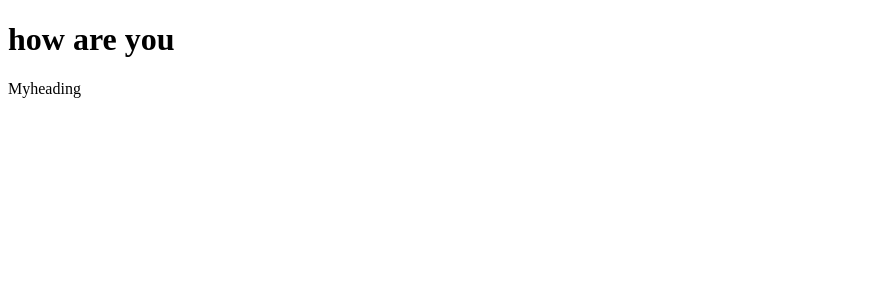
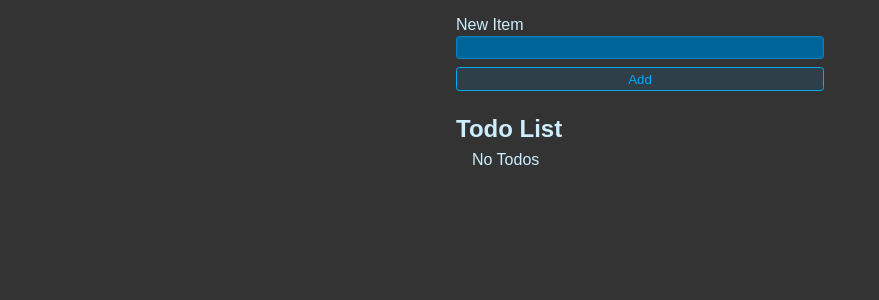
Before and after one commit to zeeshansyed695/todo, a React (Create React App) app: page / in a window 1280 px wide. Shown: the top 300 px of the page, without its empty margins (0-879 px from the left). Built offline with nearby package versions, Linux system fonts and the light colour scheme.

Commit message:
Initial app

```diff
--- a/src/App.jsx
+++ b/src/App.jsx
@@ -1,16 +1,52 @@
-import Myheading from './components/Myheading';
+import { useEffect, useState } from "react"
+import { NewTodoForm } from "./components/NewTodoForm"
+import "./components/styles.css"
+import { TodoList } from "./components/TodoList"
 
+export default function App() {
+  const [todos, setTodos] = useState(() => {
+    const localValue = localStorage.getItem("ITEMS")
+    if (localValue == null) return []
 
-function App() {
+    return JSON.parse(localValue)
+  })
+
+  useEffect(() => {
+    localStorage.setItem("ITEMS", JSON.stringify(todos))
+  }, [todos])
+
+  function addTodo(title) {
+    setTodos(currentTodos => {
+      return [
+        ...currentTodos,
+        { id: crypto.randomUUID(), title, completed: false },
+      ]
+    })
+  }
+
+  function toggleTodo(id, completed) {
+    setTodos(currentTodos => {
+      return currentTodos.map(todo => {
+        if (todo.id === id) {
+          return { ...todo, completed }
+        }
+
+        return todo
+      })
+    })
+  }
+
+  function deleteTodo(id) {
+    setTodos(currentTodos => {
+      return currentTodos.filter(todo => todo.id !== id)
+    })
+  }
+
   return (
-
-    <div >
-      <h1>how are you</h1>
-      <Myheading/>
-
-
-    </div>
-  );
+    <>
+      <NewTodoForm onSubmit={addTodo} />
+      <h1 className="header">Todo List</h1>
+      <TodoList todos={todos} toggleTodo={toggleTodo} deleteTodo={deleteTodo} />
+    </>
+  )
 }
-
-export default App;
--- a/src/components/Myheading.jsx
+++ /dev/null
@@ -1,9 +0,0 @@
-import React from 'react'
-
-const Myheading = () => {
-  return (
-    <div>Myheading</div>
-  )
-}
-
-export default Myheading;
--- /dev/null
+++ b/src/components/NewTodoForm.jsx
@@ -0,0 +1,29 @@
+import { useState } from "react"
+
+export function NewTodoForm({ onSubmit }) {
+  const [newItem, setNewItem] = useState("")
+
+  function handleSubmit(e) {
+    e.preventDefault()
+    if (newItem === "") return
+
+    onSubmit(newItem)
+
+    setNewItem("")
+  }
+
+  return (
+    <form onSubmit={handleSubmit} className="new-item-form">
+      <div className="form-row">
+        <label htmlFor="item">New Item</label>
+        <input
+          value={newItem}
+          onChange={e => setNewItem(e.target.value)}
+          type="text"
+          id="item"
+        />
+      </div>
+      <button className="btn">Add</button>
+    </form>
+  )
+}
--- /dev/null
+++ b/src/components/TodoList.jsx
@@ -0,0 +1,19 @@
+import { TodoItem } from "./TodoItem"
+
+export function TodoList({ todos, toggleTodo, deleteTodo }) {
+  return (
+    <ul className="list">
+      {todos.length === 0 && "No Todos"}
+      {todos.map(todo => {
+        return (
+          <TodoItem
+            {...todo}
+            key={todo.id}
+            toggleTodo={toggleTodo}
+            deleteTodo={deleteTodo}
+          />
+        )
+      })}
+    </ul>
+  )
+}
--- /dev/null
+++ b/src/components/styles.css
@@ -0,0 +1,140 @@
+* {
+    font-family: Arial, Helvetica, sans-serif;
+    box-sizing: border-box;
+  }
+
+  body {
+    background: #333;
+    color: hsl(200, 100%, 90%);
+    max-width: 400px;
+    padding: 1rem;
+    margin: 0 auto;
+  }
+
+  .new-item-form {
+    display: flex;
+    flex-direction: column;
+    gap: 0.5rem;
+  }
+
+  .form-row {
+    display: flex;
+    flex-direction: column;
+    gap: 0.1rem;
+  }
+
+  .btn {
+    background: hsl(200, 100%, 50%, 0.1);
+    border: 1px solid hsl(200, 100%, 50%);
+    color: hsl(200, 100%, 50%);
+    padding: 0.25em 0.5em;
+    border-radius: 0.25em;
+    cursor: pointer;
+    outline: none;
+  }
+
+  .btn:hover,
+  .btn:focus-visible {
+    background: hsl(200, 100%, 50%, 0.2);
+  }
+
+  .btn.btn-danger {
+    background: hsl(0, 100%, 40%, 0.1);
+    border: 1px solid hsl(0, 100%, 40%);
+    color: hsl(0, 100%, 40%);
+  }
+
+  .btn.btn-danger:hover,
+  .btn.btn-danger:focus-visible {
+    background: hsl(0, 100%, 40%, 0.2);
+  }
+
+  .new-item-form input {
+    outline: none;
+    border: 1px solid hsl(200, 100%, 40%);
+    background: hsl(200, 100%, 30%);
+    border-radius: 0.25em;
+    padding: 0.25em 0.5em;
+    color: hsl(200, 100%, 90%);
+  }
+
+  .new-item-form input:focus {
+    border: 1px solid hsl(200, 100%, 70%);
+  }
+
+  .header {
+    font-size: 1.5rem;
+    margin-top: 1.5rem;
+    margin-bottom: 0.5rem;
+  }
+
+  .list {
+    margin: 0;
+    padding: 0;
+    margin-left: 1rem;
+    list-style: none;
+  }
+
+  .list li:has(input:checked) label {
+    color: hsl(200, 20%, 40%);
+  }
+
+  .list {
+    display: flex;
+    flex-direction: column;
+    gap: 0.3rem;
+  }
+
+  .list li {
+    display: flex;
+    gap: 0.5rem;
+    align-items: center;
+  }
+
+  .list li label {
+    display: flex;
+    gap: 0.25rem;
+    cursor: pointer;
+    align-items: center;
+  }
+
+  .list li:has(input:focus-visible) label {
+    outline: 1px solid hsl(200, 100%, 50%);
+  }
+
+  .list li input {
+    outline: none;
+    width: 0;
+    height: 0;
+    appearance: none;
+    pointer-events: none;
+    position: absolute;
+  }
+
+  .list li label::before {
+    content: "";
+    display: block;
+    width: 0.9rem;
+    height: 0.9rem;
+    background: hsl(200, 100%, 90%);
+    border-radius: 0.25em;
+    display: flex;
+    justify-content: center;
+    align-items: center;
+  }
+
+  .list li label:hover::before {
+    background: hsl(200, 100%, 80%);
+  }
+
+  .list li:has(input:checked) label::before {
+    content: "✔";
+    background: hsl(200, 100%, 40%);
+    color: hsl(200, 100%, 90%);
+    font-size: 0.75rem;
+    font-weight: bold;
+  }
+
+  .list li:has(input:checked) label:hover::before {
+    background: hsl(200, 100%, 30%);
+  }
```
Also changed, not shown: src/index.js (+7 -10 lines), src/components/TodoItem.jsx (added).
